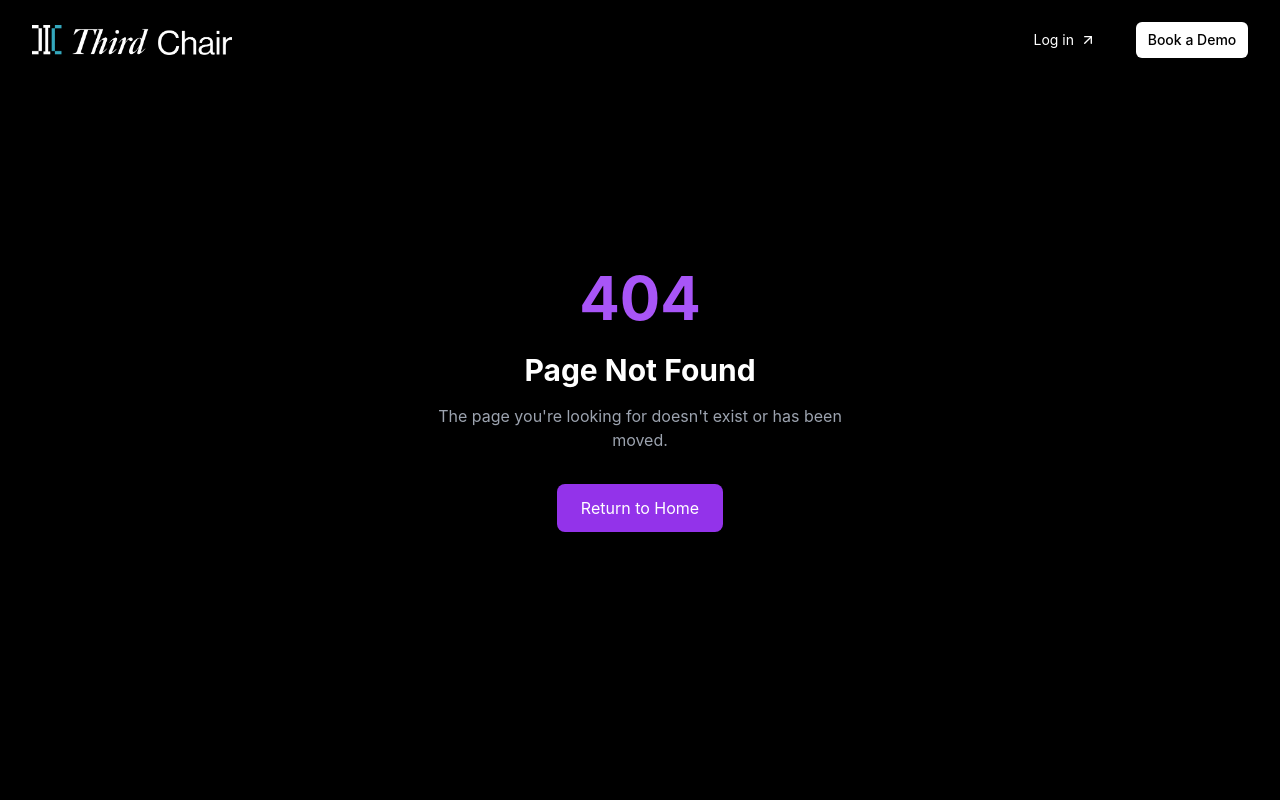
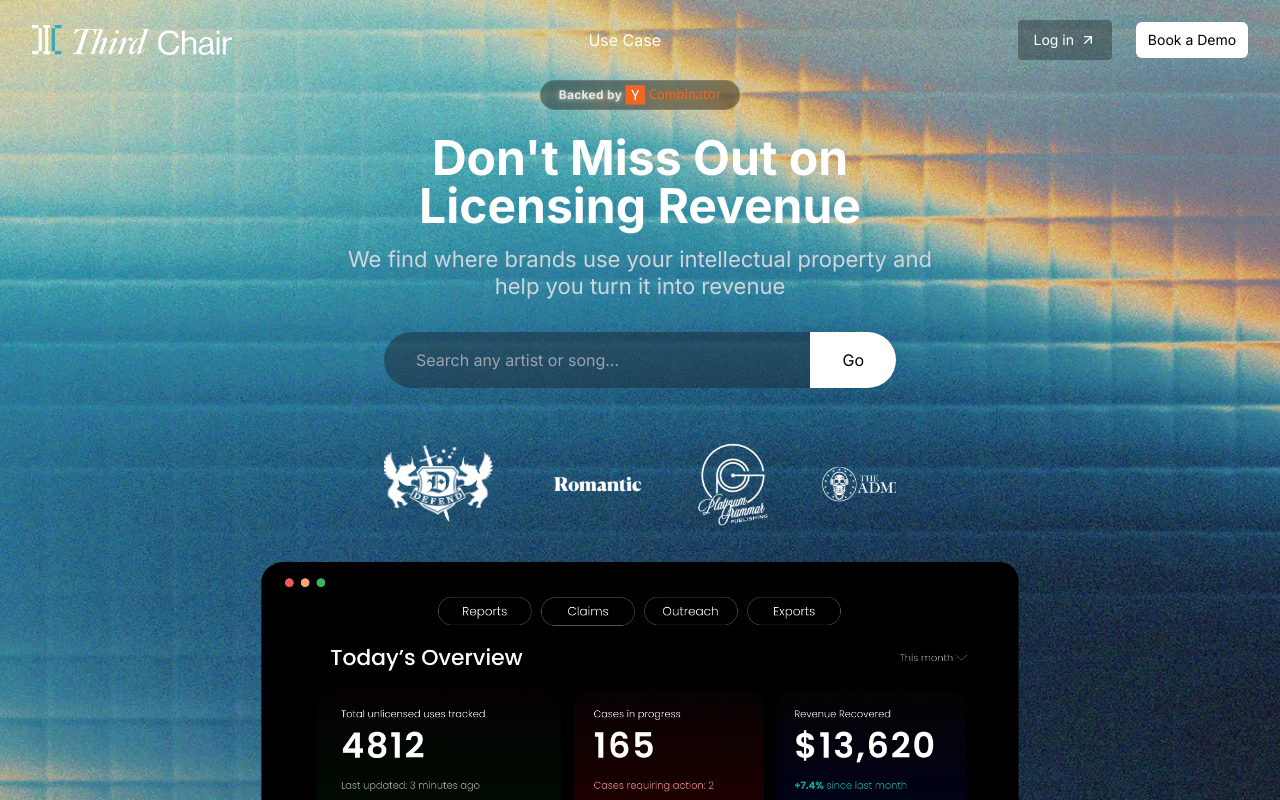
Before and after one commit to voice-guardian/landing, a React (Vite) app: page /enforcement in a window 1280 px wide. Shown: the top 800 px of the page. Built offline with nearby package versions, Linux system fonts and the light colour scheme; no server answers; a web font is replaced by a local one; what spotify-web-api-js would draw is missing.

Commit message:
update: created an outer home screen and inner page

```diff
--- a/src/components/HeroSectionV2.tsx
+++ b/src/components/HeroSectionV2.tsx
@@ -59,10 +59,10 @@ const HeroSectionV2: React.FC = () => {
           <h1 className="text-white text-4xl md:text-5xl font-semibold text-center font-inter leading-[60px] w-full">
             <span>Don't Miss Out on</span>
             <br />
-            <span>Music Revenue</span>
+            <span>Licensing Revenue</span>
           </h1>
           <p className="text-gray-300 text-[22px] font-light pt-2 text-center w-full max-w-[70%] leading-[27px]">
-            <span>We find where brands use your music and help you</span>
+            <span>We find where brands use your intellectual property and help you</span>
             <span> turn it into revenue</span>
           </p>
         </div>
--- a/src/components/Navbar.tsx
+++ b/src/components/Navbar.tsx
@@ -39,15 +39,11 @@ const Navbar = () => {
         </div>
 
         {/* Desktop Navigation - Hidden on mobile */}
-        {/* <div className="hidden md:flex flex-1 justify-center items-center space-x-8 mx-auto">
-          <div className="flex items-center text-white text-base cursor-pointer hover:text-gray-300 transition-colors">
-            <span>Products</span>
-            <ChevronDown className="ml-1 h-4 w-4" />
-          </div>
-          <a href="/blog" className="text-white text-base hover:text-gray-300 transition-colors">
-            Blog
-          </a>
-        </div> */}
+        <div className="hidden md:flex flex-1 justify-center items-center space-x-8 mx-auto">
+          <Link to="/enforcement" className="flex items-center text-white text-base cursor-pointer hover:text-gray-300 transition-colors">
+            <span>Use Case</span>
+          </Link>
+        </div>
 
         {/* Desktop Action Buttons - Hidden on mobile */}
         <div className="hidden md:flex items-center space-x-6 z-20">
--- a/src/components/TypewriterStatement.tsx
+++ b/src/components/TypewriterStatement.tsx
@@ -7,7 +7,7 @@ interface TypewriterStatementProps {
 }
 
 const TypewriterStatement = ({
-  text = "Third Chair makes it easy to monitor, negotiate, and <gradient>get paid</gradient> when your music is used by brands.",
+  text = "Third Chair makes it easy to monitor, negotiate, and <gradient>get paid</gradient> when your IP is used by brands.",
   typingSpeed = 10
 }: TypewriterStatementProps) => {
   const [displayText, setDisplayText] = useState('');
@@ -107,7 +107,7 @@ const TypewriterStatement = ({
                 <span className="bg-gradient-to-r from-purple-500 to-blue-500 bg-clip-text text-transparent">
                   get paid
                 </span>
-                {' '}when your music is used by brands.
+                {' '}when your IP is used by brands.
               </>
             ) : (
               <>
--- a/src/index.css
+++ b/src/index.css
@@ -1,5 +1,6 @@
 /* Import Satoshi font */
 @import url('https://api.fontshare.com/v2/css?f[]=satoshi@400,500,700,900,300,401,501,701,901&display=swap');
+@import url('https://fonts.googleapis.com/css2?family=Libre+Caslon+Text:wght@400;700&family=Inter:wght@400;700&display=swap');
 
 @tailwind base;
 @tailwind components;
@@ -92,7 +93,7 @@
   }
 
   body {
-    font-family: 'Inter', system-ui, sans-serif;
+    font-family: 'Inter', Arial, sans-serif;
     -webkit-font-smoothing: antialiased;
     -moz-osx-font-smoothing: grayscale;
     @apply bg-background text-foreground;
@@ -109,6 +110,15 @@
   * {
     @apply border-border;
   }
+
+  .libre-carlson {
+    font-family: 'Libre Caslon Text', serif;
+  }
+
+  .font-inter {
+    font-family: 'Inter', Arial, sans-serif;
+  }
+
 /* Keyframes for gradient animations */
 @keyframes fadeInGreen {
   0% { opacity: 0; }
--- a/src/pages/Index.tsx
+++ b/src/pages/Index.tsx
@@ -1,62 +1,31 @@
-import HeroSectionV2 from "@/components/HeroSectionV2";
-import ProductSlider from "@/components/ProductSlider";
-import TypewriterStatement from "@/components/TypewriterStatement";
-import Features from "@/components/Features";
-import Testimonials from "@/components/Testimonials";
-import Pricing from "@/components/Pricing";
 import MainLayout from "@/components/layouts/MainLayout";
-import { useEffect, useRef } from "react";
-import HeroSection from "@/components/HeroSection";
-import ColorGradient from "@/components/ColorGradient";
 
-const Index = () => {
-  return (
-    <div className="min-h-screen">
-      {/* Background container with explicit height for hero section only */}
+const Index = () => (
   <div
-        id="home"
-        className="relative w-full"
+    className="min-h-screen flex flex-col items-center justify-center relative"
     style={{
-          backgroundColor: "#1A0A23", // Fallback color
-          width: "100vw",
-          marginLeft: "calc(-50vw + 50%)",
+      backgroundImage: 'url(/images/home-bg.webp)',
+      backgroundSize: 'cover',
+      backgroundPosition: 'center',
+      backgroundRepeat: 'no-repeat',
+      width: '100vw',
+      height: '100vh',
+      overflow: 'hidden',
     }}
   >
-        {/* Background image */}
-        {/* <img
-          className="absolute inset-0 w-full h-full object-cover"
-          src="/images/background8.png"
-          alt=""
-        /> */}
-
-        {/* Content container - Navbar is now part of MainLayout */}
-        <HeroSectionV2 />
+    {/* Overlay for readability */}
+    {/* <div className="absolute inset-0 bg-black/60 z-0" /> */}
+    <div className="relative z-10 flex flex-col items-center justify-center h-full w-full">
+      <div className="absolute" style={{ left: 100, top: 500 }}>
+        <span className="libre-carlson italic text-[86px] text-white leading-none">Augment </span>{' '}
+        <span className="font-inter text-[86px] text-white leading-none">your legal team.</span>
+        <div className="mt-8">
+          <span className="font-inter text-[32px] text-white font-normal">Delegate the busy work to Third Chair so your in-house legal team <br/>can focus on what moves the needle.</span>
         </div>
-
-      {/* Rest of the page content with clean separation */}
-      <div className="bg-black">
-        <TypewriterStatement />
-
-        {/* Features section */}
-        <div id="features">
-          <Features />
       </div>
-
-        {/* Testimonials section */}
-        <div id="testimonials">
-          <Testimonials />
-        </div>
-
-        {/* Pricing section */}
-        <div id="pricing">
-          <Pricing />
-        </div>
-
-        {/* Footer is now part of MainLayout */}
     </div>
   </div>
 );
-};
 
 const IndexPage = () => (
   <MainLayout>
--- /dev/null
+++ b/src/pages/use-case-ip.tsx
@@ -0,0 +1,67 @@
+import HeroSectionV2 from "@/components/HeroSectionV2";
+import ProductSlider from "@/components/ProductSlider";
+import TypewriterStatement from "@/components/TypewriterStatement";
+import Features from "@/components/Features";
+import Testimonials from "@/components/Testimonials";
+import Pricing from "@/components/Pricing";
+import MainLayout from "@/components/layouts/MainLayout";
+import { useEffect, useRef } from "react";
+import HeroSection from "@/components/HeroSection";
+import ColorGradient from "@/components/ColorGradient";
+
+const UseCaseIP = () => {
+  return (
+    <div className="min-h-screen">
+      {/* Background container with explicit height for hero section only */}
+      <div
+        id="home"
+        className="relative w-full"
+        style={{
+          backgroundColor: "#1A0A23", // Fallback color
+          width: "100vw",
+          marginLeft: "calc(-50vw + 50%)",
+        }}
+      >
+        {/* Background image */}
+        {/* <img
+          className="absolute inset-0 w-full h-full object-cover"
+          src="/images/background8.png"
+          alt=""
+        /> */}
+
+        {/* Content container - Navbar is now part of MainLayout */}
+        <HeroSectionV2 />
+      </div>
+
+      {/* Rest of the page content with clean separation */}
+      <div className="bg-black">
+        <TypewriterStatement />
+
+        {/* Features section */}
+        <div id="features">
+          <Features />
+        </div>
+
+        {/* Testimonials section */}
+        <div id="testimonials">
+          <Testimonials />
+        </div>
+
+        {/* Pricing section */}
+        <div id="pricing">
+          <Pricing />
+        </div>
+
+        {/* Footer is now part of MainLayout */}
+      </div>
+    </div>
+  );
+};
+
+const UseCaseIPPage = () => (
+  <MainLayout>
+    <UseCaseIP />
+  </MainLayout>
+);
+
+export default UseCaseIPPage;
--- a/src/routes/index.tsx
+++ b/src/routes/index.tsx
@@ -5,6 +5,7 @@ import SearchResults from '@/pages/SearchResults';
 import AmberBlog from '@/pages/AmberBlog';
 import NotFound from '@/pages/NotFound';
 import AdministrationBlog from '@/pages/AdministrationBlog';
+import UseCaseIPPage from '@/pages/use-case-ip';
 import { ROUTES } from './constants';
 
 // Define our routes
@@ -13,6 +14,10 @@ const router = createBrowserRouter([
     path: ROUTES.HOME,
     element: <Index />,
     errorElement: <NotFound />
+  },
+  {
+    path: '/enforcement',
+    element: <UseCaseIPPage />
   },
   {
     path: ROUTES.ABOUT,
```
Also changed, not shown: public/images/home-bg.webp (added). Lines whose indentation alone changed are shown as unchanged.
